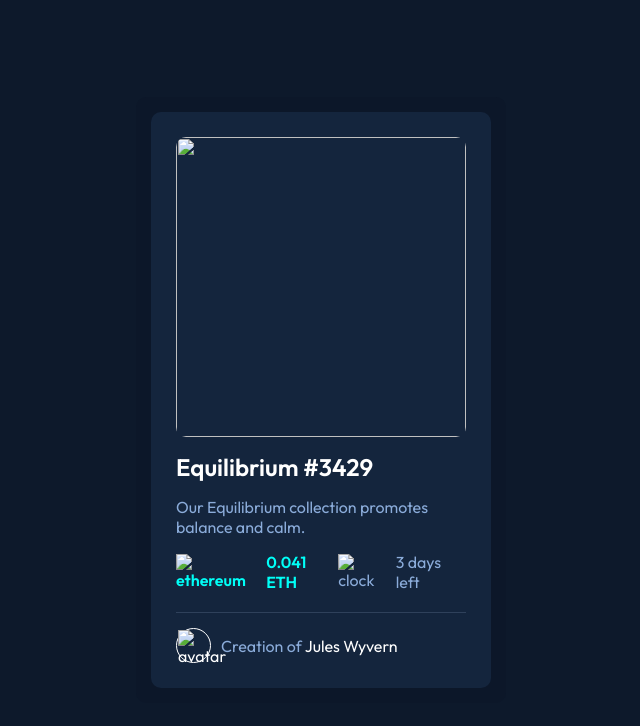
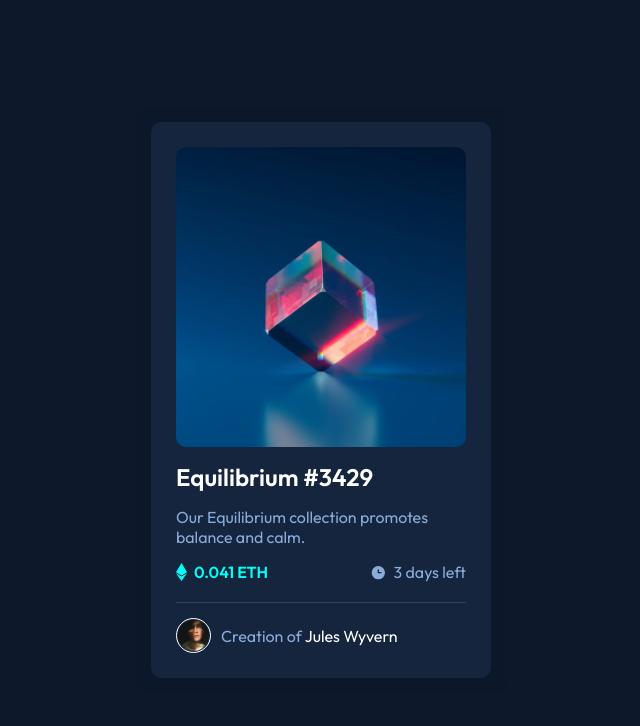
Before and after one commit to arjuyyy/NFT-preview-card-component, a plain HTML site: page index.html in a window 1280 px wide. Shown: the whole page, without its empty margins (319-959 px from the left). Drawn offline with Linux system fonts and the light colour scheme.

Commit message:
Update index.html

```diff
--- a/index.html
+++ b/index.html
@@ -6,7 +6,7 @@
   <meta name="viewport" content="width=device-width, initial-scale=1.0">
   <!-- displays site properly based on user's device -->
 
-  <link rel="icon" type="image/png" sizes="32x32" href="./images/favicon-32x32.png">
+  <link rel="icon" type="image/png" sizes="32x32" href="favicon-32x32.png">
   <link rel="stylesheet" href="style.css">
   <title>Frontend Mentor | NFT preview card component</title>
 </head>
@@ -15,9 +15,9 @@
   <div class="card-container">
     <div class="card">
       <div class="image-container">
-      <img src="images/image-equilibrium.jpg" alt="">
+      <img src="image-equilibrium.jpg" alt="">
         <div class="image-overlay">
-          <img src="images/icon-view.svg" alt="">
+          <img src="icon-view.svg" alt="">
         </div>
       </div>
         <h2>Equilibrium #3429</h2>
@@ -26,13 +26,13 @@
       <div class="info-container">
         <div class="price-container">
           <div class="eth-container">
-            <img src="./images/icon-ethereum.svg" alt="ethereum">
+            <img src="icon-ethereum.svg" alt="ethereum">
           </div>
           <p> 0.041 ETH </p>
         </div>
         <div class="time-left-container">
           <div class="clock-container">
-            <img src="./images/icon-clock.svg" alt="clock">
+            <img src="icon-clock.svg" alt="clock">
           </div>
           <p> 3 days left </p>
         </div>
@@ -42,7 +42,7 @@
 
       <div class="author-container">
         <div class="avatar-container">
-          <img src="images/image-avatar.png" alt="avatar">
+          <img src="image-avatar.png" alt="avatar">
         </div>
         <p>Creation of <span class="name">Jules Wyvern</span></p>
       </div>
```
